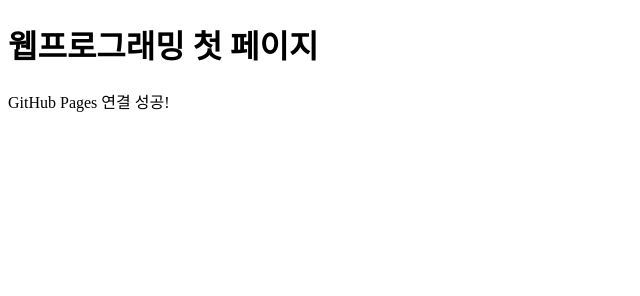
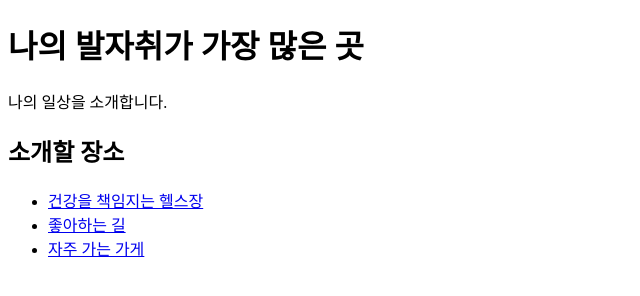
Before and after one commit to alpaca091831/webpro.first-ksj, a plain HTML site: page index.html in a window 1280 px wide. Shown: the whole page, without its empty margins (0-640 px from the left). Drawn offline with Linux system fonts and the light colour scheme.

Commit message:
frontpage

```diff
--- a/index.html
+++ b/index.html
@@ -1,11 +1,20 @@
 <!DOCTYPE html>
 <html lang="ko">
 <head>
-    <meta charset="UTF-8">
-    <title>첫 웹페이지</title>
+    <meta charset="utf-8">
+    <meta name="viewport" content="width=device-width, initial-scale=1">
+    <title>캠퍼스 발자취</title>
 </head>
 <body>
-    <h1>웹프로그래밍 첫 페이지</h1>
-    <p>GitHub Pages 연결 성공!</p>
+    <h1>나의 발자취가 가장 많은 곳</h1>
+    <p>나의 일상을 소개합니다.</p>
+
+
+    <h2>소개할 장소</h2>
+    <ul>
+        <li><a href="trust_gym.html">건강을 책임지는 헬스장</a></li>
+        <li><a href="road.html">좋아하는 길</a></li>
+        <li><a href="store.html">자주 가는 가게</a></li>
+    </ul>
 </body>
 </html>
```
